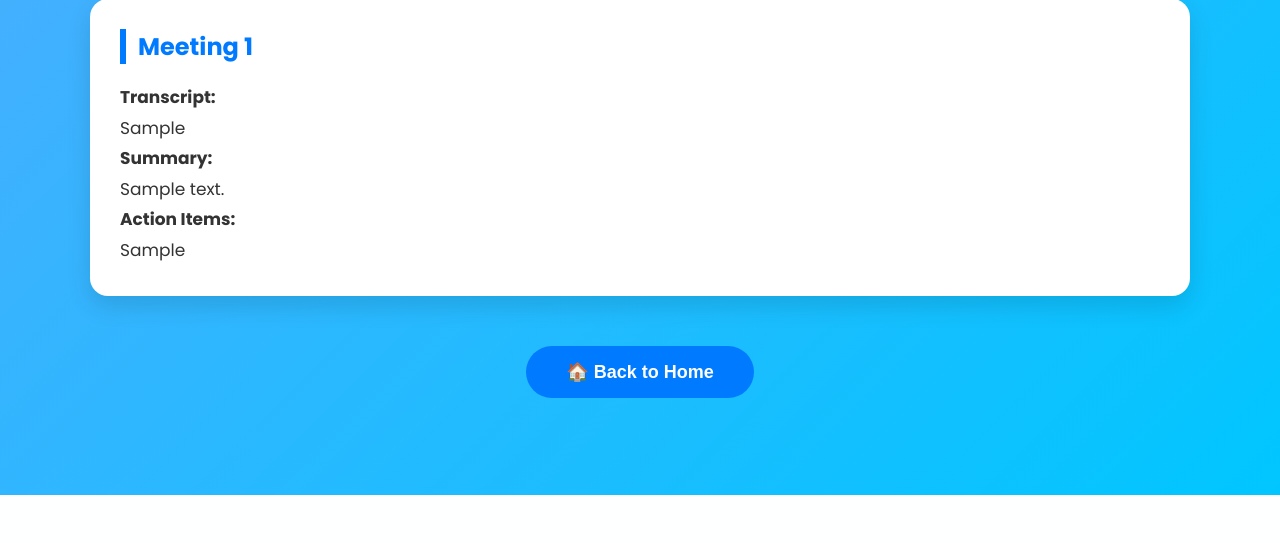
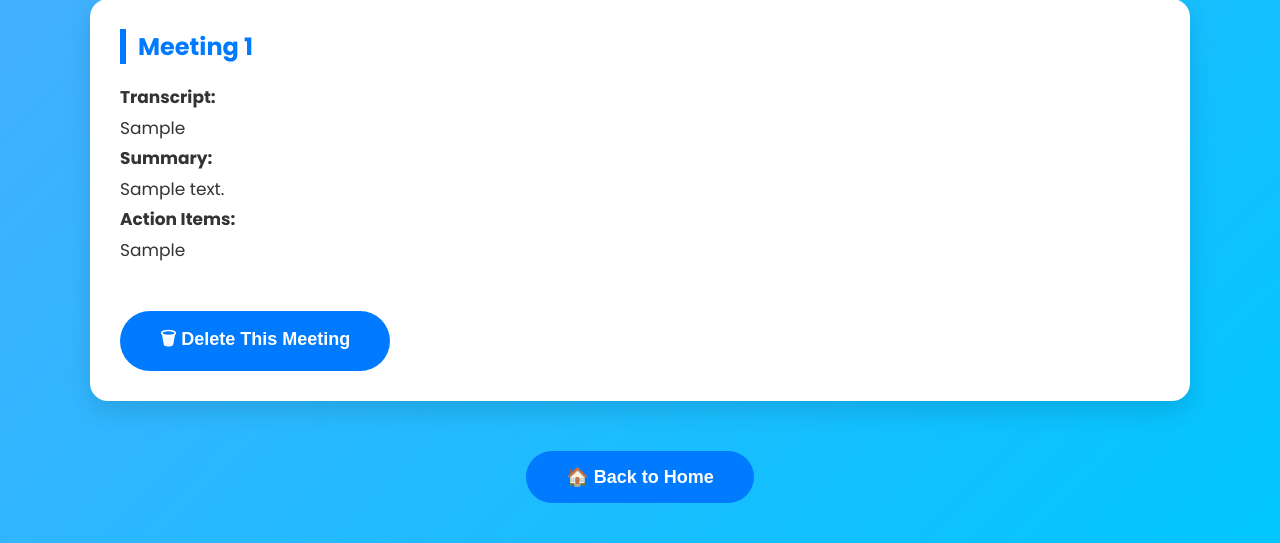
Before and after one commit to priya939287-bit/AI-Meeting-Assistant, a Flask app: page /meetings in a window 1280 px wide. Shown: the part 305-848 px from the top of the page. Before the commit the page ends 800 px from the top, so only its background shows below. Run offline with Flask 3, Linux system fonts and the light colour scheme; tables that the repository leaves empty hold one stand-in row (values such as "Sample post").

Commit message:
Added delete selected meeting feature

```diff
--- a/app.py
+++ b/app.py
@@ -9,7 +9,8 @@ from database import (
     save_meeting,
     get_all_meetings,
     search_meetings,
-    delete_all_meetings
+    delete_all_meetings,
+    delete_meeting
 )
 
 app = Flask(__name__)
@@ -58,6 +59,17 @@ def delete_all():
     return redirect(url_for("meetings"))
 
 
+# -----------------------------
+# Delete Selected Meeting
+# -----------------------------
+@app.route("/delete/<int:meeting_id>")
+def delete(meeting_id):
+
+    delete_meeting(meeting_id)
+
+    return redirect(url_for("meetings"))
+
+
 @app.route("/upload", methods=["POST"])
 def upload():
 
@@ -94,6 +106,8 @@ def upload():
 
     else:
         return "Only audio files (.mp3, .wav, .m4a) are allowed."
+
+
 @app.route("/download_summary")
 def download_summary():
 
--- a/database.py
+++ b/database.py
@@ -95,4 +95,20 @@ def delete_all_meetings():
     connection.close()
 
 
+def delete_meeting(meeting_id):
+
+    connection = sqlite3.connect("meetings.db")
+
+    cursor = connection.cursor()
+
+    cursor.execute(
+        "DELETE FROM meetings WHERE id=?",
+        (meeting_id,)
+    )
+
+    connection.commit()
+
+    connection.close()
+
+
 create_database()
--- a/templates/meetings.html
+++ b/templates/meetings.html
@@ -66,6 +66,17 @@
 
                 <p>{{ meeting[3] }}</p>
 
+                <br>
+
+                <a href="/delete/{{ meeting[0] }}"
+                   onclick="return confirm('Are you sure you want to delete this meeting?');">
+
+                    <button>
+                        🗑 Delete This Meeting
+                    </button>
+
+                </a>
+
             </div>
 
             {% endfor %}
```
